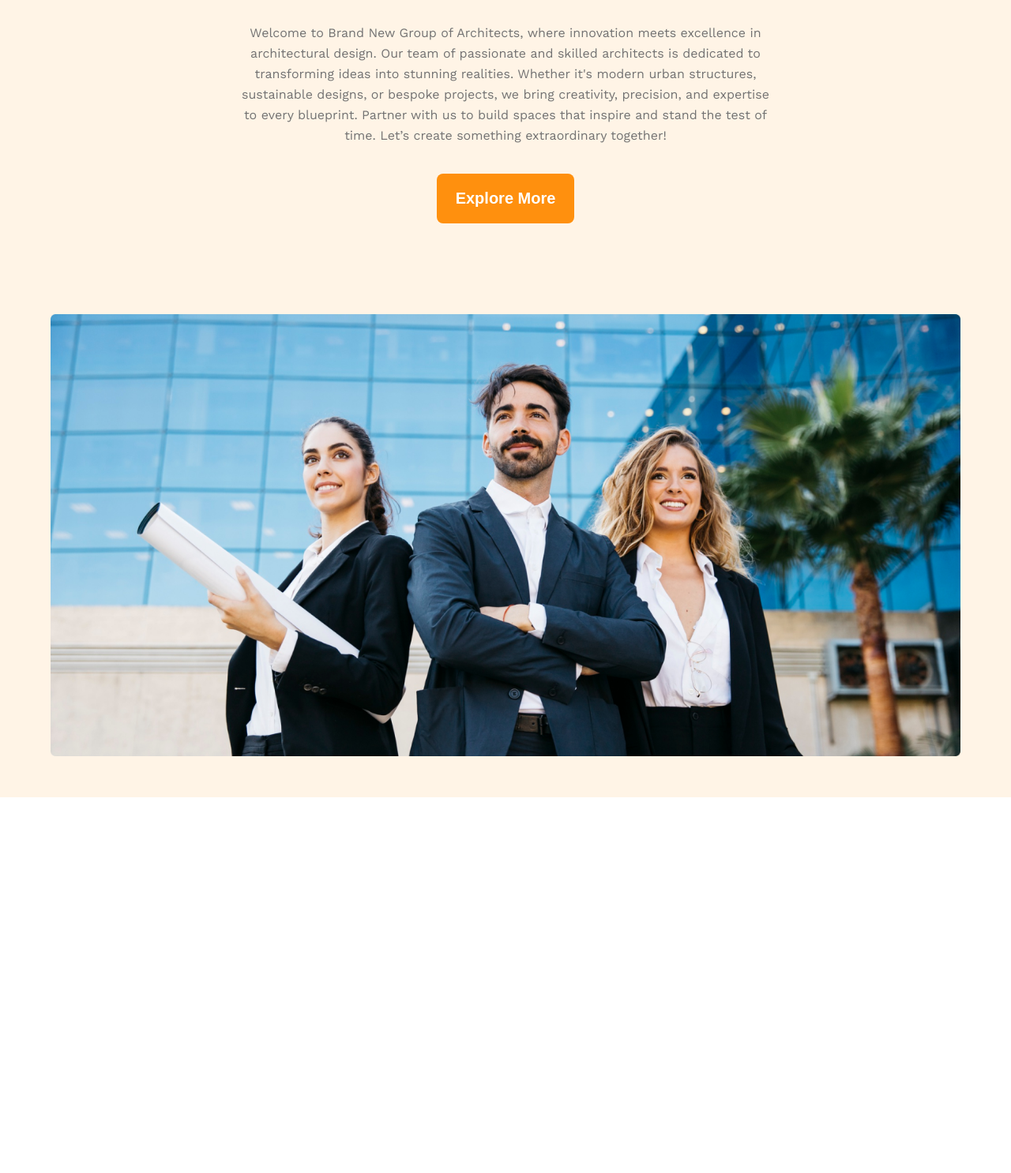
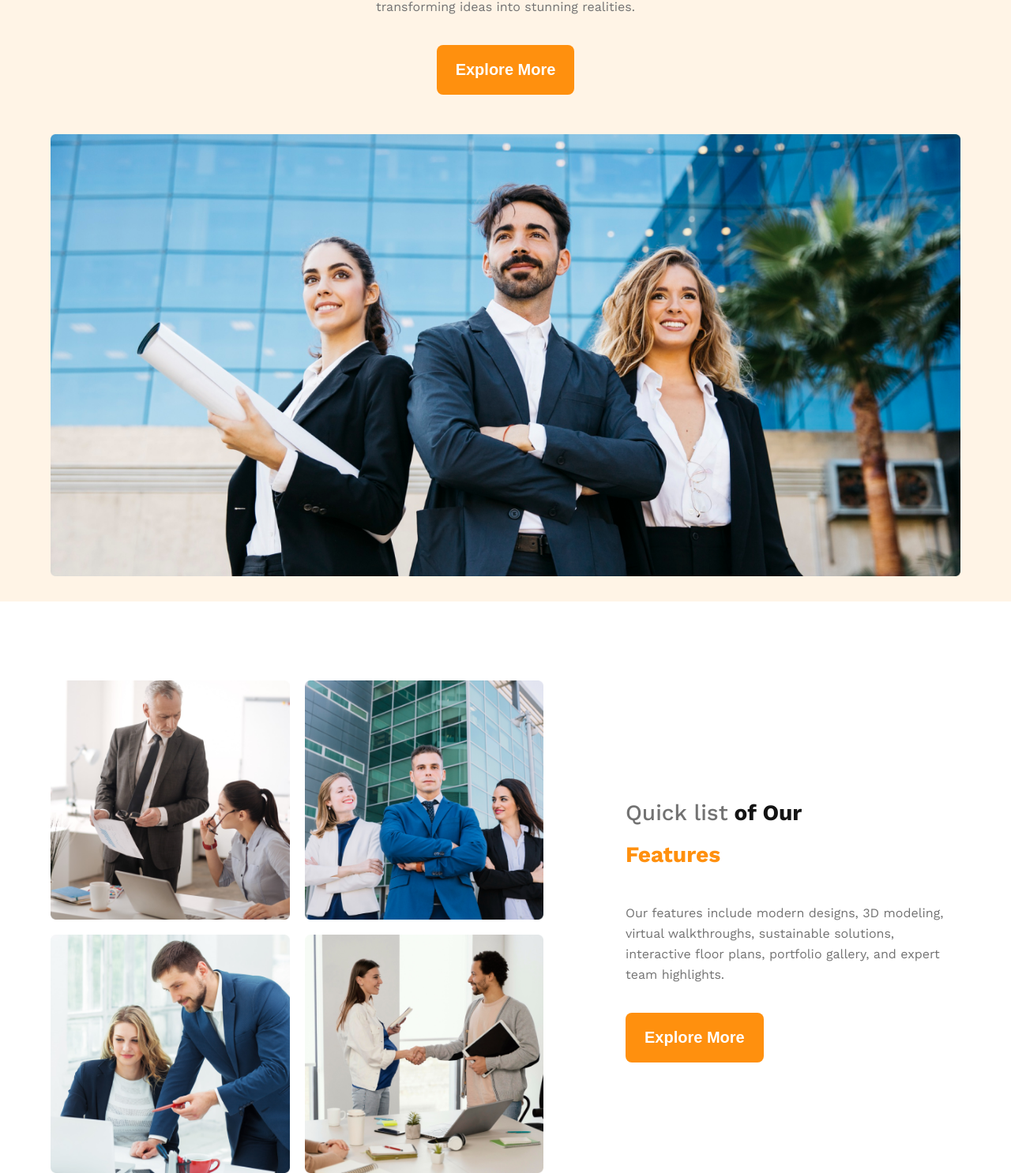
Before and after one commit to Lamiaemi/G3-Architects-Website, a plain HTML site: page index.html in a window 1280 px wide. Shown: the part 374-1860 px from the top of the page at 79% size. Before the commit the page ends 1384 px from the top, so only its background shows below. Drawn offline with nearby package versions, Linux system fonts and the light colour scheme.

Commit message:
team section responsive done

```diff
--- a/index.html
+++ b/index.html
@@ -24,17 +24,30 @@
                 <h1 class="banner-title">Brand New
                 <br>Group of Architects</h1>
                 <p class="primary-description">Welcome to Brand New Group of Architects, where innovation meets excellence in architectural design. Our team of
-                passionate and skilled architects is dedicated to transforming ideas into stunning realities. Whether it's modern urban
-                structures, sustainable designs, or bespoke projects, we bring creativity, precision, and expertise to every blueprint.
-
-                Partner with us to build spaces that inspire and stand the test of time. Let’s create something extraordinary together!</p>
+                passionate and skilled architects is dedicated to transforming ideas into stunning realities.</p>
                 <button class="btn-primary">Explore More</button>
             </div>
             <img src="images/banner.png" alt="This image features three professional individuals, likely architects, standing confidently in front of a modern glass building. One of them holds a rolled blueprint, a common symbol of architectural work, suggesting they are engaged in a construction or design project. The setting and their formal attire reflect a professional, urban environment.">
         </div>
     </header>
     <main>
-
+        <section class="teams">
+            <div class="team-img-container">
+                <img src="images/team1.png" alt="An older man in a business suit explaining a document to a younger woman at an office desk with a laptop and coffee cup.">
+                <img src="images/team2.png" alt="A confident businessman in a blue suit standing with arms crossed, flanked by two smiling businesswomen outside a modern glass office building.">
+                <img src="images/team3.png" alt="A businessman in a blue suit guiding a female colleague on a laptop in a bright office space, with a red coffee mug on the table.">
+                <img src="images/team4.png" alt="pregnant-woman-having-meeting-with-her-coworker">
+            </div>
+            <div class="quick-list">
+                <h3 class="section-title"><span id="Quick-list-text">Quick list</span> of Our <br><span id="Features-text">Features</span></h3>
+                <p title="Our features include modern and innovative architectural designs, detailed 3D modeling, interactive floor plans, and
+                virtual walkthroughs. We showcase an extensive portfolio gallery, emphasize sustainable solutions, and provide project
+                planning tools tailored to your needs. With client testimonials and highlights of our expert team, we ensure a seamless
+                experience from concept to creation." class="primary-description">Our features include modern designs, 3D modeling, virtual walkthroughs, sustainable solutions, interactive floor plans,
+                portfolio gallery, and expert team highlights.</p>
+                <button class="btn-primary">Explore More</button>
+            </div>
+        </section>
     </main>
     <footer>
 
--- a/style/responsive.css
+++ b/style/responsive.css
@@ -1,14 +1,26 @@
 @media screen and (max-width: 576px) {
     .navbar,
-    .nav-links {
+    .nav-links,
+    .teams {
         flex-direction: column;
     }
     .bg-primary {
         padding: 20px;
     }
+    .team-img-container {
+    grid-template-columns: repeat(1, 1fr);
+    }
+    .quick-list {
+        margin-left: 20px;
+        margin-top: 40px;
+    }
 }
 @media screen and (min-width: 576px) and (max-width: 992px) {
-    .navbar {
+    .navbar,
+    .teams {
         flex-direction: column;
     }
+    .quick-list {
+    margin-top: 50px;
+    }
 }
--- a/style/style.css
+++ b/style/style.css
@@ -17,10 +17,17 @@ html {
 img {
     width: 100%;
 }
+main {
+    max-width: 1152px;
+    margin: 0 auto;
+}
+main > section {
+    margin-top: 100px;
+}
 /* shared style */
 .bg-primary {
     background: rgba(255, 144, 14, 0.1);
-    padding: 50px;
+    padding: 30px;
 }
 .btn-primary {
     border-radius: 8px;
@@ -47,7 +54,7 @@ img {
     font-weight: 400;
     line-height: 26px;
     letter-spacing: 0%;
-    text-align: center;
+    /* text-align: center; */
     margin: 35px 0px;
 }
 .d-flex {
@@ -69,7 +76,7 @@ img {
     font-weight: 700;
     line-height: 53px;
     letter-spacing: 0%;
-    text-align: center;
+    /* text-align: center; */
 }
 .navbar,
 .banner {
@@ -90,7 +97,7 @@ img {
     text-decoration: none;
     color: rgb(66, 66, 66);
     font-weight: 500;
-    font-size: 1.125rem;
+    font-size: 1.8rem;
     line-height: 26px;
     letter-spacing: 0%;
     text-align: center;
@@ -98,14 +105,36 @@ img {
 /* banner styles */
 .banner-contant {
     max-width: 680px;
-    margin: 115px auto;
+    margin: 50px auto;
     text-align: center;
 }
 .banner-title {
     color: rgb(19, 19, 19);
-    font-size: 6.4rem;
+    font-size: 5.1rem;
     font-weight: 700;
     line-height: 75px;
     letter-spacing: 0%;
 
 }
+/* teams styles */
+.teams {
+    display: flex;
+    align-items: center;
+}
+.team-img-container {
+    display: grid;
+    grid-template-columns: repeat(2, 1fr);
+    gap: 19px;
+}
+.quick-list  {
+    text-align: left;
+    margin-left: 104px;
+    max-width: 424px;
+}
+#Quick-list-text {
+    color: rgb(114, 114, 114);
+    font-weight: 500;
+}
+#Features-text {
+    color: rgb(255, 144, 14);
+}
```
